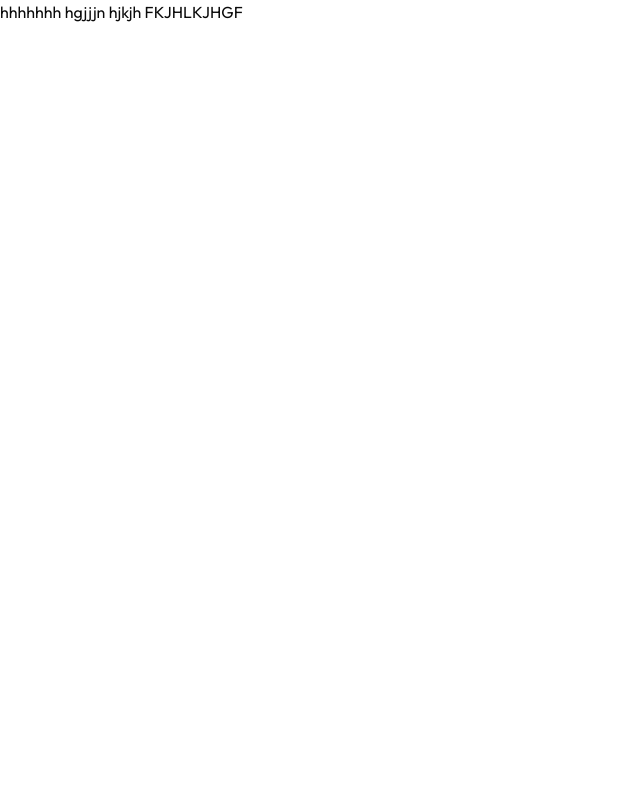
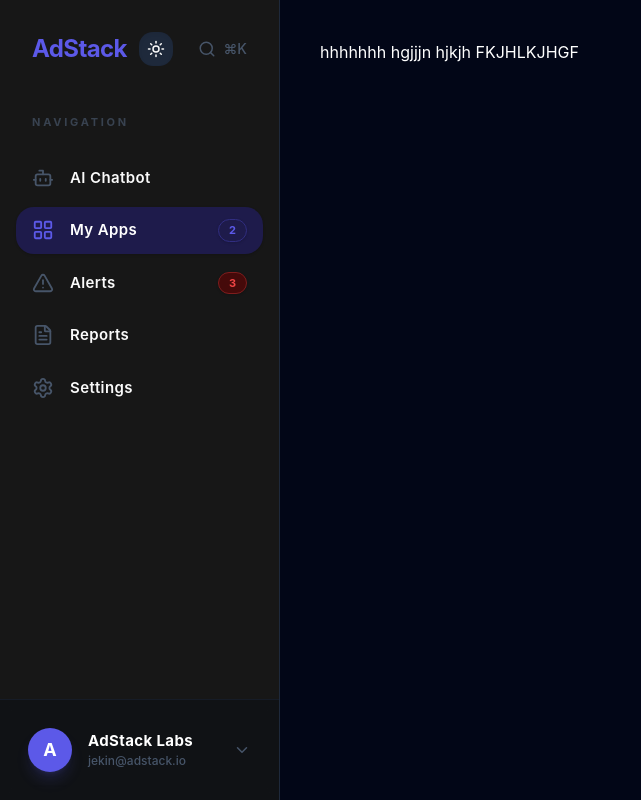
Before and after one commit to subhasasmal08/AdStack, a Next.js app: page / in a window 1280 px wide. Shown: the whole page, without its empty margins (0-641 px from the left). Built offline with nearby package versions, Linux system fonts and the light colour scheme.

Commit message:
added sidebar

```diff
--- a/src/app/globals.css
+++ b/src/app/globals.css
@@ -5,8 +5,15 @@
 @custom-variant dark (&:is(.dark *));
 
 @theme inline {
+    --color-sidebar: #0B0E14;
+    --color-sidebar-foreground: #94A3B8;
+    --color-sidebar-accent: #1E293B;
+    --color-sidebar-accent-foreground: #FFFFFF;
+    --color-active: #5C59E8;
+    --color-active-foreground: #FFFFFF;
+    --color-border-sidebar: #1E293B;
+
     --font-heading: var(--font-outfit), ui-sans-serif, system-ui;
-    --font-sans: var(--font-outfit), ui-sans-serif, system-ui;
     --color-sidebar-ring: var(--sidebar-ring);
     --color-sidebar-border: var(--sidebar-border);
     --color-sidebar-accent-foreground: var(--sidebar-accent-foreground);
--- a/src/app/layout.js
+++ b/src/app/layout.js
@@ -1,5 +1,6 @@
 import { Outfit } from "next/font/google";
 import "./globals.css";
+import DashboardLayout from "@/components/DashboardLayout";
 
 const outfit = Outfit({
   subsets: ["latin"],
@@ -8,8 +9,12 @@
 
 export default function RootLayout({ children }) {
   return (
-    <html lang="en" className={outfit.variable}>
-      <body>{children}</body>
+    <html lang="en" className={`${outfit.variable} dark`}>
+      <body className="antialiased font-sans">
+        <DashboardLayout>
+          {children}
+        </DashboardLayout>
+      </body>
     </html>
   );
 }
--- /dev/null
+++ b/src/components/DashboardLayout.jsx
@@ -0,0 +1,17 @@
+import React from 'react';
+import Sidebar from './Sidebar';
+
+const DashboardLayout = ({ children }) => {
+  return (
+    <div className="flex min-h-screen bg-[#020617] text-white selection:bg-[#5C59E8]/30">
+      <Sidebar />
+      <main className="flex-1 p-10 overflow-y-auto">
+        <div className="max-w-[1400px] mx-auto animate-in fade-in slide-in-from-bottom-4 duration-700">
+          {children}
+        </div>
+      </main>
+    </div>
+  );
+};
+
+export default DashboardLayout;
--- /dev/null
+++ b/src/components/Sidebar.jsx
@@ -0,0 +1,103 @@
+import React from 'react';
+import { cn } from "@/lib/utils";
+import {
+  Bot,
+  LayoutGrid,
+  TriangleAlert,
+  FileText,
+  Settings,
+  Search,
+  Sun,
+  ChevronDown
+} from "lucide-react";
+
+const navItems = [
+  { icon: Bot, label: "AI Chatbot", href: "/chatbot" },
+  { icon: LayoutGrid, label: "My Apps", href: "/apps", active: true, badge: 2 },
+  { icon: TriangleAlert, label: "Alerts", href: "/alerts", badge: 3 },
+  { icon: FileText, label: "Reports", href: "/reports" },
+  { icon: Settings, label: "Settings", href: "/settings" },
+];
+
+const Sidebar = () => {
+  return (
+    <aside className="w-[280px] h-screen bg-sidebar border-r border-border-sidebar flex flex-col text-sidebar-foreground font-sans sticky top-0">
+      {/* Header */}
+      <div className="p-8 pb-6 flex items-center justify-between">
+        <div className="flex items-center gap-3">
+          <div className="text-2xl font-bold text-[#5C59E8] tracking-tight">AdStack</div>
+          <button className="p-2 rounded-xl bg-[#1E293B] hover:bg-[#2D3748] transition-colors shadow-inner">
+            <Sun size={18} className="text-sidebar-foreground" />
+          </button>
+        </div>
+        <div className="flex items-center gap-2 text-sm text-[#475569] cursor-pointer hover:text-sidebar-foreground transition-colors group">
+          <Search size={18} className="group-hover:scale-110 transition-transform" />
+          <span className="font-medium">⌘K</span>
+        </div>
+      </div>
+
+      {/* Navigation Section Label */}
+      <div className="px-8 mt-6">
+         <h2 className="text-[11px] font-bold tracking-[0.25em] text-[#475569] uppercase opacity-70">
+            Navigation
+          </h2>
+      </div>
+
+      {/* Navigation Items */}
+      <div className="flex-1 px-4 py-4 mt-2">
+          <nav className="space-y-1.5">
+            {navItems.map((item) => (
+              <div
+                key={item.label}
+                className={cn(
+                  "flex items-center justify-between px-4 py-3 rounded-2xl cursor-pointer transition-all duration-300 group",
+                  item.active
+                    ? "bg-[#1E1B4B] text-[#FFFFFF] shadow-sm"
+                    : "hover:bg-[#1E293B] hover:text-[#FFFFFF]"
+                )}
+              >
+                <div className="flex items-center gap-4">
+                  <item.icon
+                    size={22}
+                    className={cn(
+                      "transition-colors duration-300",
+                      item.active ? "text-[#5C59E8]" : "text-[#475569] group-hover:text-sidebar-foreground"
+                    )}
+                  />
+                  <span className="text-[15px] font-semibold tracking-wide">{item.label}</span>
+                </div>
+                {item.badge && (
+                  <span className={cn(
+                    "px-2.5 py-0.5 rounded-full text-[11px] font-bold min-w-[24px] text-center shadow-sm",
+                    item.label === "Alerts"
+                      ? "bg-[#450A0A] text-[#EF4444] border border-[#7F1D1D]"
+                      : "bg-[#1E1B4B] text-[#5C59E8] border border-[#312E81]"
+                  )}>
+                    {item.badge}
+                  </span>
+                )}
+              </div>
+            ))}
+          </nav>
+      </div>
+
+      {/* User Footer Profile */}
+      <div className="p-4 border-t border-border-sidebar/50 bg-[#0B0E14]/50 backdrop-blur-sm">
+        <div className="flex items-center justify-between p-3 rounded-2xl hover:bg-[#1E293B] transition-all duration-300 cursor-pointer group">
+          <div className="flex items-center gap-4">
+            <div className="w-11 h-11 rounded-full bg-[#5C59E8] flex items-center justify-center text-white text-lg font-bold shadow-lg shadow-[#5C59E8]/20">
+              A
+            </div>
+            <div className="flex flex-col">
+              <span className="text-[15px] font-bold text-white tracking-wide">AdStack Labs</span>
+              <span className="text-[12px] text-[#475569] font-medium">jekin@adstack.io</span>
+            </div>
+          </div>
+          <ChevronDown size={18} className="text-[#475569] group-hover:text-white transition-colors" />
+        </div>
+      </div>
+    </aside>
+  );
+};
+
+export default Sidebar;
```
